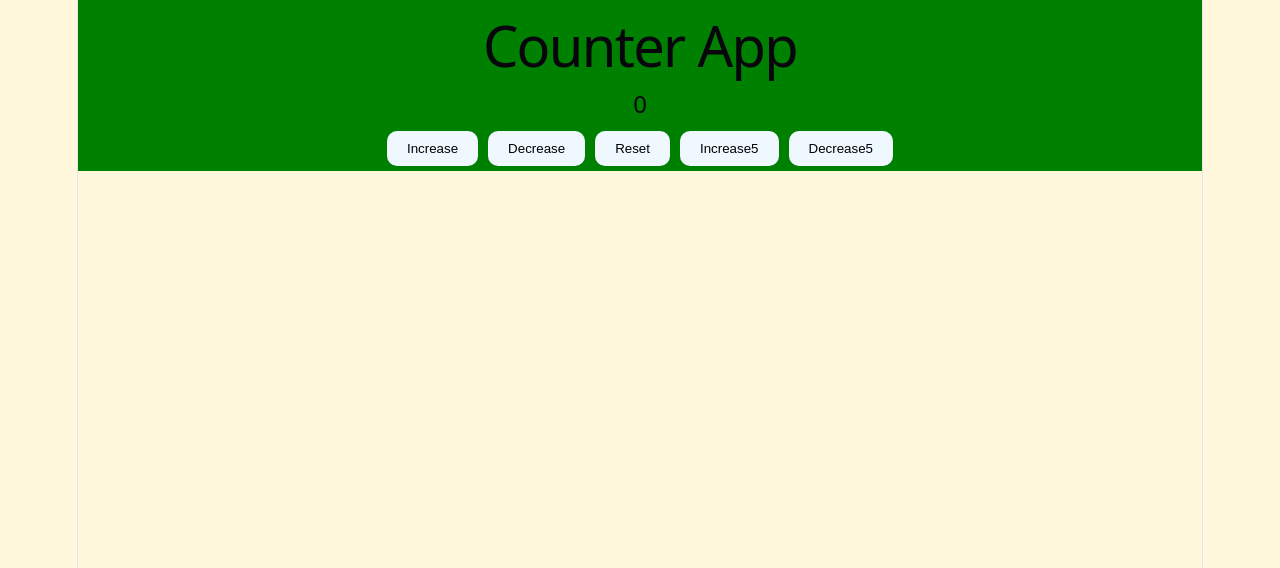
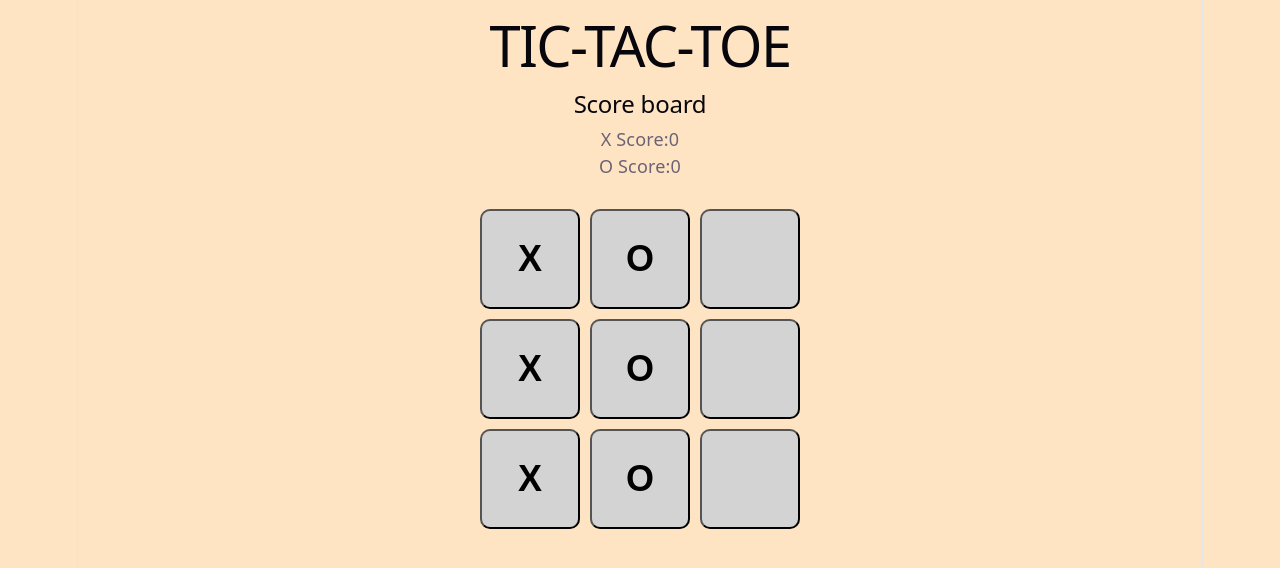
Before and after one commit to hansikareddycheguri-ship-it/tic-tac-toe-react, a React (Vite) app: page / in a window 1280 px wide. Shown: the top 568 px of the page. Built offline with nearby package versions, Linux system fonts and the light colour scheme.

Commit message:
Completed static tic tac toe board UI

```diff
--- a/src/App.css
+++ b/src/App.css
@@ -1,16 +1,43 @@
 body{
-  display:flex;
-  justify-content:center;
-  align-items:center;
-  background-color:cornsilk;
+  background-color:bisque;
+}
+
+
+.Board{
+    display:grid;
+    grid-template-columns:repeat(3,100px) ;
+    gap:10px;
+    margin:30px 0px;
+    justify-content:center;
+}
+.Square{
+    width:100px;
+    height:100px;
+    font-size:2rem;
+    font-weight:bold;
+    border-radius:10px;
+    background-color:lightgray;
+    display:flex;
+    flex-direction:row;
+    justify-content:center;
+    align-items:center;
+    transition:transform 0.3s ease;
+    cursor:pointer;
+}
+.Square:hover{
+background-color:grey;
+transform:scale(1.05);
 
 }
-button{
-background-color: aliceblue;
-display:flex;
-margin:5px;
-display:inline;
-border-radius:10px;
-border:none;
-padding:10px 20px;
+@media(max-width:600px){
+    .Square{
+        width:80px;
+        height:80px;
+        font-size:1.5rem;
+    }
+.Board{
+        display:grid;
+        gap:6px;
+         grid-template-columns:repeat(3,80px) ;
 }
+}
--- a/src/App.jsx
+++ b/src/App.jsx
@@ -1,44 +1,13 @@
-import {useState} from "react";
+import Board from "./components/Board";
 import "./App.css";
+import Scoreboard from "./components/Scoreboard";
 function App(){
-  const[count,setCount]=useState(0);
-  function increase(){
-    setCount(count+1);
-  }
-  function decrease(){
-    setCount(count-1);
-  }
-  function reset(){
-    setCount(0);
-  }
-function increase5(){
-  setCount(count+5);
-}
-function decrease5(){
-  setCount(count-5);
-}
-function background(){
-  if(count<0){
-
-  }
-  else if(count>0){
-
-  }
-  else{
-
-  }
-}
-  return(
-    <div style={{backgroundColor:count<0?"red":"green"}}>
-<h1>Counter App</h1>
-<h2 >{count}</h2>
-<button onClick={increase}>Increase</button>
-<button onClick={decrease}>Decrease</button>
-<button onClick={reset}>Reset</button>
-<button onClick={increase5}>Increase5</button>
-<button onClick={decrease5}>Decrease5</button>
+return(
+<div>
+  <h1>TIC-TAC-TOE</h1>
+  <Scoreboard />
+  <Board />
 </div>
-  );
-
+);
 }
 export default App;
--- /dev/null
+++ b/src/components/Board.jsx
@@ -0,0 +1,21 @@
+import Square from "./Square";
+function Board(){
+    return(
+    <div className="Board">
+
+        <Square value="X"/>
+        <Square value="O"/>
+        <Square value=""/>
+
+        <Square value="X"/>
+        <Square value="O"/>
+        <Square value=""/>
+
+        <Square value="X"/>
+        <Square value="O"/>
+        <Square value=""/>
+     </div>
+    );
+
+}
+export default Board;
--- /dev/null
+++ b/src/components/Scoreboard.jsx
@@ -0,0 +1,12 @@
+function Scoreboard(){
+    return(
+        <div className="scoreboard">
+        <h2>Score board</h2>
+        <div className="scores">
+        <p>X Score:0</p>
+       <p>O Score:0</p>
+       </div>
+       </div>
+    );
+}
+export default Scoreboard;
--- /dev/null
+++ b/src/components/Square.jsx
@@ -0,0 +1,6 @@
+function Square(props){
+    return(
+        <button className="Square">{props.value}</button>
+    );
+}
+export default Square;
```
